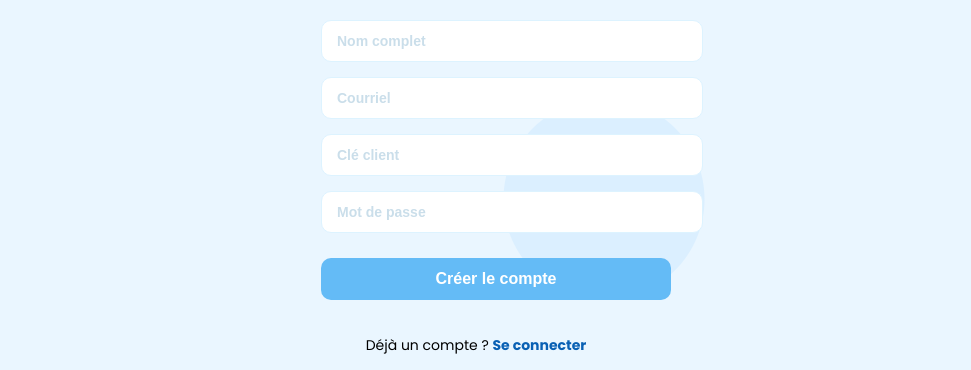
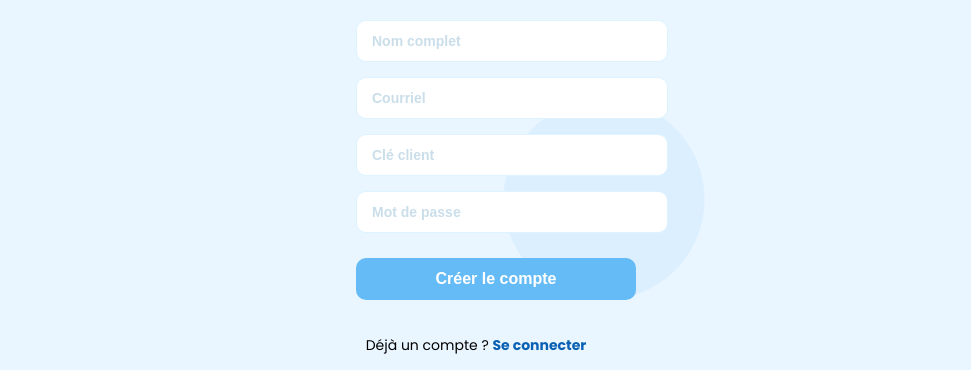
Before and after one commit to Kelly2213/my.app, a plain HTML site: page pages/signup.html in a window 1280 px wide. Shown: the part 484-854 px from the top of the page, without its empty margins (164-1135 px from the left). Drawn offline with Linux system fonts and the light colour scheme.

Commit message:
Update signup.css

```diff
--- a/pages/signup.css
+++ b/pages/signup.css
@@ -20,7 +20,7 @@ body.signup-page {
   border-radius: 0px;
   box-shadow: none;
   width: 90%;
-  max-width: 350px;
+  max-width: 280px;
   text-align: center;
 }
 
@@ -86,7 +86,7 @@ form {
   font-size: 16px;
   font-weight: bold;
   cursor: pointer;
-  max-width: 100%;
+  max-width: 280px;
   box-sizing: border-box;
   transition: background-color 0.3s ease;
 }
```
